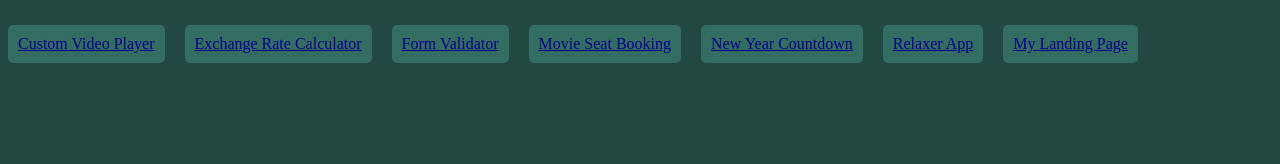
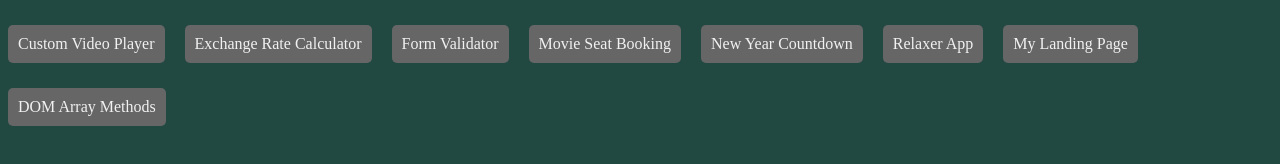
Before and after one commit to mitchellr92/vanillaJS-projects, a plain HTML site: page index.html in a window 1280 px wide. Drawn offline with Linux system fonts and the light colour scheme.

Commit message:
Used array.reduce to calculate total wealth, added project to main page

```diff
--- a/index.html
+++ b/index.html
@@ -29,5 +29,8 @@
     <a href="./MenuSliderAndModal/index.html" target="_blank" class="project"
       >My Landing Page</a
     >
+    <a href="./ArrayMethods/index.html" target="_blank" class="project"
+      >DOM Array Methods</a
+    >
   </body>
 </html>
--- a/style.css
+++ b/style.css
@@ -10,12 +10,13 @@ body {
 }
 
 .project {
-  color: darkblue;
+  color: #f1f1f1;
   margin-bottom: 25px;
   border-radius: 5px;
   padding: 10px;
   margin-right: 20px;
-  background-color: #336d62;
+  background-color: #666;
+  text-decoration: none;
 }
 
 .project:hover {
```
Also changed, not shown: ArrayMethods/main.js (+12 -0 lines).
